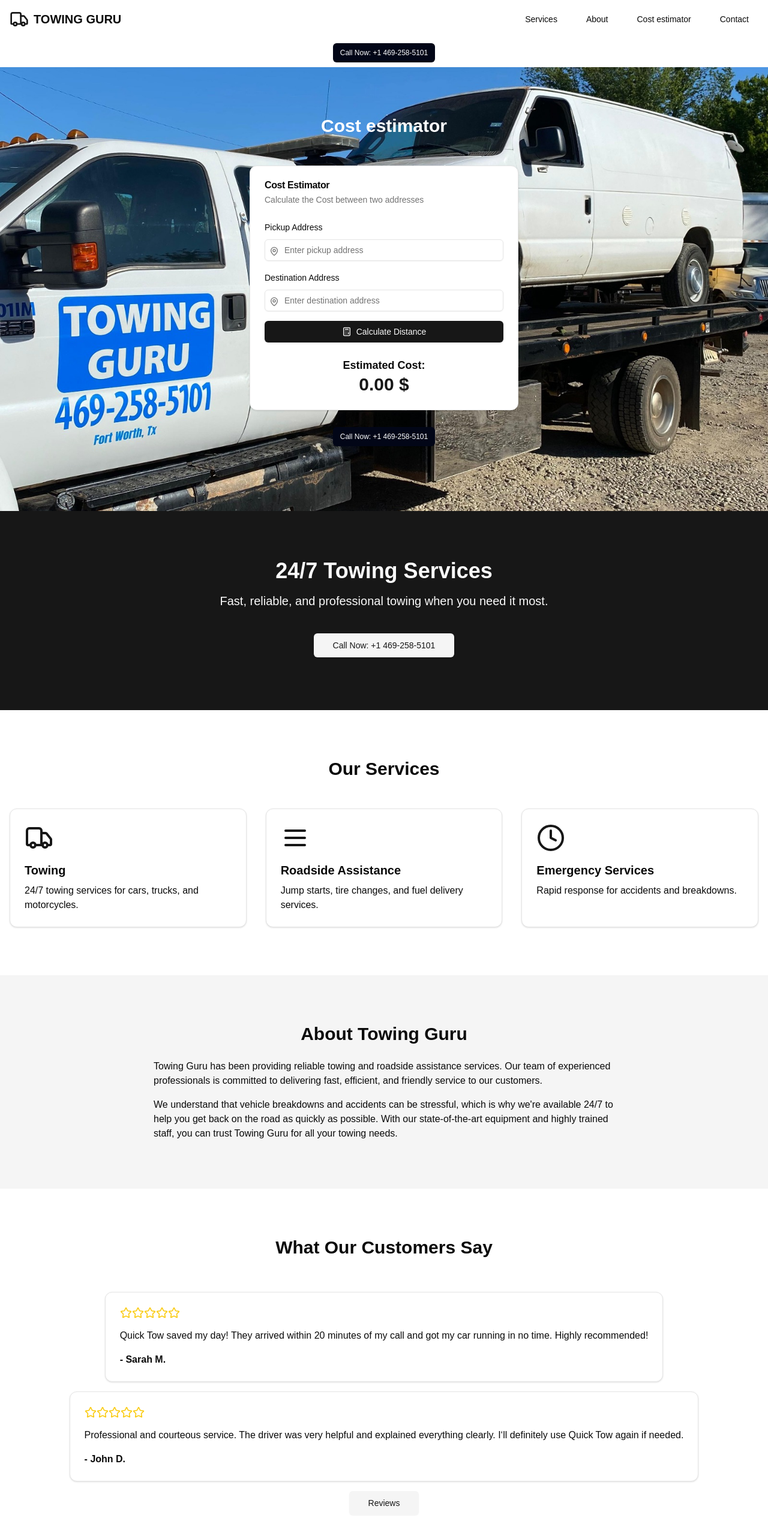
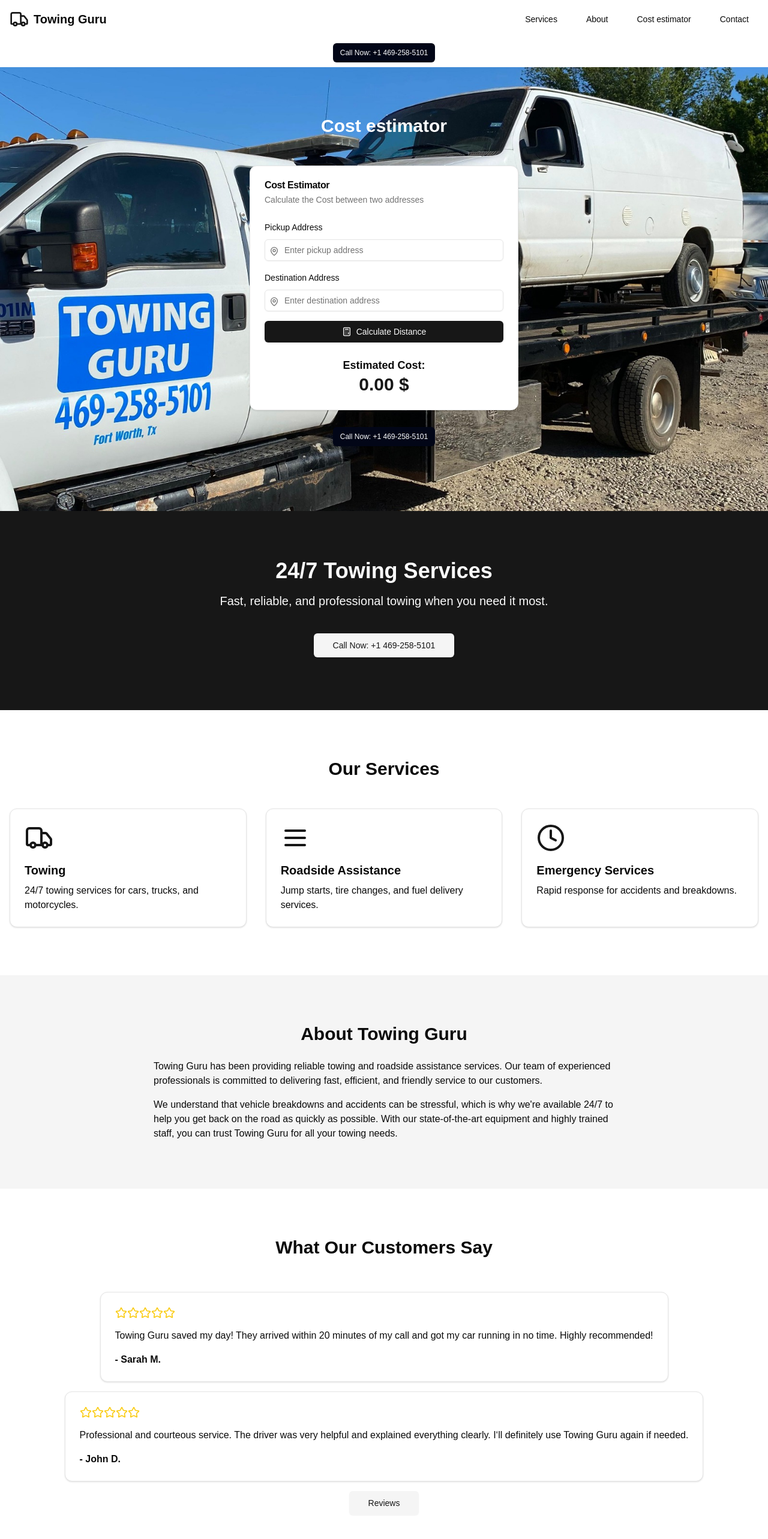
Before and after one commit to mwasnoah/towing-company, a Next.js app: page / in a window 1280 px wide. Shown: the top 2566 px of the page at 60% size. Built offline with nearby package versions, Linux system fonts and the light colour scheme.

Commit message:
feat:capitalizes company name

```diff
--- a/app/page.tsx
+++ b/app/page.tsx
@@ -83,7 +83,7 @@
           <div className="flex items-center justify-between h-16">
             <div className="flex items-center">
               <Truck className="h-8 w-8 text-primary" />
-              <span className="ml-2 text-xl font-bold">TOWING GURU</span>
+              <span className="ml-2 text-xl font-bold">Towing Guru</span>
             </div>
             <nav className="hidden md:block">
               <ul className="flex space-x-4">
@@ -358,8 +358,9 @@
                     <Star className="h-5 w-5 text-yellow-400" />
                   </div>
                   <p className="mb-4">
-                    Quick Tow saved my day! They arrived within 20 minutes of my
-                    call and got my car running in no time. Highly recommended!
+                    Towing Guru saved my day! They arrived within 20 minutes of
+                    my call and got my car running in no time. Highly
+                    recommended!
                   </p>
                   <p className="font-semibold">- Sarah M.</p>
                 </CardContent>
@@ -376,7 +377,7 @@
                   <p className="mb-4">
                     Professional and courteous service. The driver was very
                     helpful and explained everything clearly. I&lsquo;ll
-                    definitely use Quick Tow again if needed.
+                    definitely use Towing Guru again if needed.
                   </p>
                   <p className="font-semibold">- John D.</p>
                 </CardContent>
```
